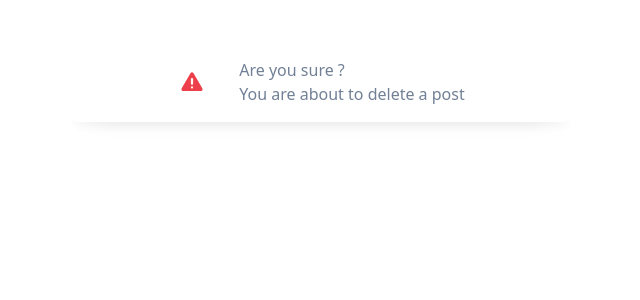
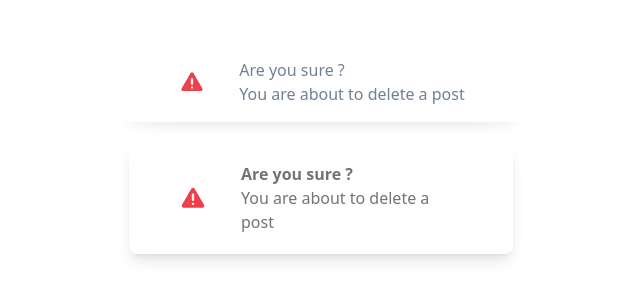
Before and after one commit to charuzain/tailwind-practice, a plain HTML site: page 01-utility-first/index.html in a window 1280 px wide. Shown: the part 158-458 px from the top of the page, without its empty margins (319-959 px from the left). Drawn offline with nearby package versions, Linux system fonts and the light colour scheme.

Commit message:
create alert message using tailwind css

```diff
--- a/01-utility-first/index.html
+++ b/01-utility-first/index.html
@@ -14,10 +14,10 @@
       .alert {
         background-color: #fff;
         border-radius: 0.5rem;
-        max-width: 500px;
+        max-width: 400px;
         display: flex;
         gap: 2rem;
-        margin: 200px auto;
+        margin: 200px auto 0;
         padding: 1rem;
         box-shadow: 0px 20px 25px -25px rgba(0, 0, 0, 0.1),
           0px 10px 10px -5px rgba(0, 0, 0, 0.04);
@@ -44,5 +44,20 @@
         <p class="alert-message">You are about to delete a post</p>
       </div>
     </div>
+    <!-- Using tailwind -->
+    <div
+      class="flex items-center justify-center max-w-sm mx-auto p-12 gap-x-8 rounded-lg bg-white-50 py-5 my-5 shadow-lg shadow-white-500"
+    >
+      <img src="/assets/img/warning.svg" alt="Warning" class="w-8" />
+      <div>
+        <h3 class="font-bold text-neutral-500">Are you sure ?</h3>
+        <p class="text-neutral-500">You are about to delete a post</p>
+      </div>
+    </div>
   </body>
 </html>
+
+<!-- For Width  & height -->
+<!-- Class : w , h -->
+
+<!-- for flex : flex -->
```
